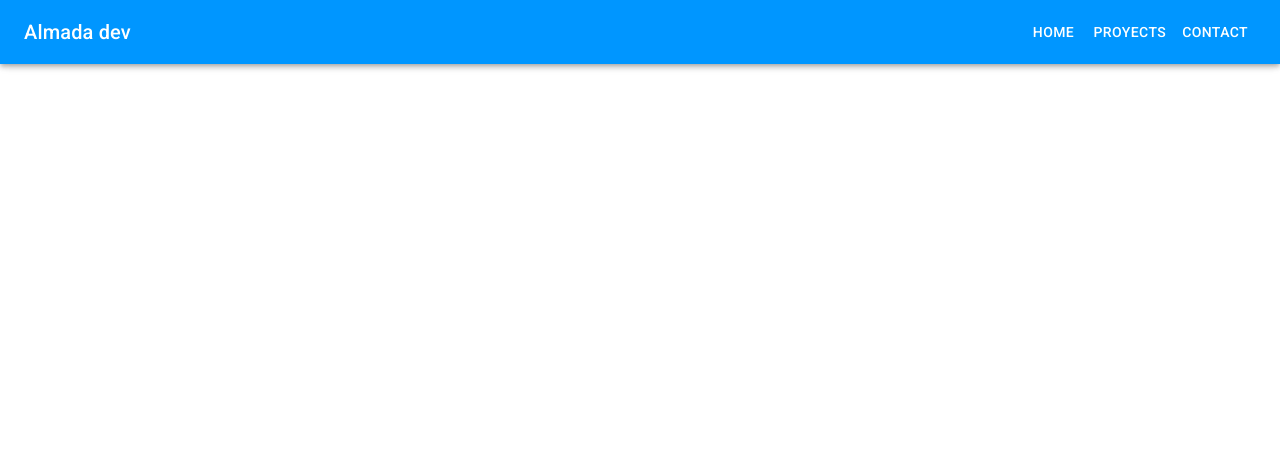
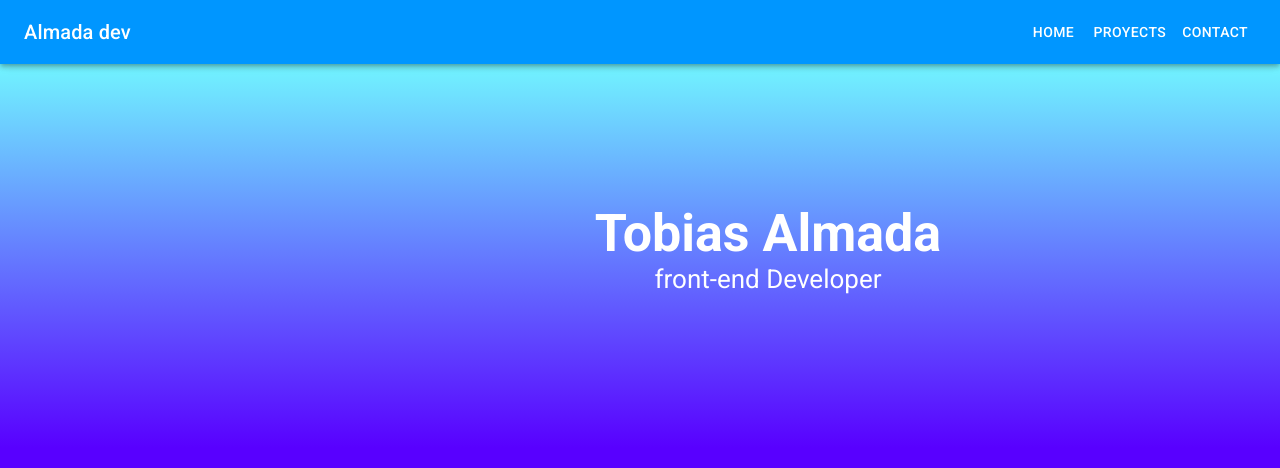
Before and after one commit to Almada2021/portfolio_template, a React (Create React App) app in the folder portfolio/: page / in a window 1280 px wide. Shown: the top 468 px of the page. Built offline with nearby package versions, Linux system fonts and the light colour scheme.

Commit message:
add layout modify navbar and routiing

```diff
--- a/portfolio/package.json
+++ b/portfolio/package.json
@@ -10,6 +10,7 @@
     "@testing-library/jest-dom": "^5.16.4",
     "@testing-library/react": "^13.3.0",
     "@testing-library/user-event": "^13.5.0",
+    "framer-motion": "^6.5.1",
     "react": "^18.2.0",
     "react-dom": "^18.2.0",
     "react-router-dom": "^6.3.0",
--- a/portfolio/public/index.html
+++ b/portfolio/public/index.html
@@ -4,10 +4,9 @@
     <meta charset="utf-8" />
     <link rel="icon" href="%PUBLIC_URL%/favicon.ico" />
     <meta name="viewport" content="width=device-width, initial-scale=1" />
-    <meta name="theme-color" content="#000000" />
     <meta
       name="description"
-      content="Web site created using create-react-app"
+      content="Tobias Almada portfolio  for development and create sites,contact,explore,etc with github and more"
     />
     <link rel="apple-touch-icon" href="%PUBLIC_URL%/logo192.png" />
     <link
@@ -28,7 +27,7 @@
       work correctly both with client-side routing and a non-root public URL.
       Learn how to configure a non-root public URL by running `npm run build`.
     -->
-    <title>React App</title>
+    <title>Almada Design</title>
   </head>
   <body>
     <noscript>You need to enable JavaScript to run this app.</noscript>
--- a/portfolio/src/App.js
+++ b/portfolio/src/App.js
@@ -1,6 +1,7 @@
 import './App.css';
-import {BrowserRouter} from "react-router-dom";
-import DrawerAppBar from './components/Navbar';
+import {BrowserRouter, Routes, Route} from "react-router-dom";
+import { Home } from './pages/Home';
+import DrawerAppBar from './components/Navbar'
 
 function App() {
 
@@ -8,6 +9,11 @@ function App() {
     <div className="App" >
       <BrowserRouter>
         <DrawerAppBar/>
+        <Routes>
+          <Route  path="/" index element={<Home/>}>
+
+          </Route>
+        </Routes>
       </BrowserRouter>
     </div>
   );
--- /dev/null
+++ b/portfolio/src/components/LayoutHome.js
@@ -0,0 +1,47 @@
+import React from 'react'
+import BoxFrame from './LayoutHome/BoxFrame'
+import  {motion} from "framer-motion";
+import {styled} from '@mui/material';
+
+const Title = styled(motion.h1)(({theme}) => ({
+  fontSize: "34px",
+  color: "#369",
+  margin:0,
+  [theme.breakpoints.up("md")]:{
+    fontSize : "52px"
+  }
+
+}));
+const Paragraph =  styled(motion.p)(({theme}) =>({
+  color: "369",
+  margin:0,
+  fontSize: "17px",
+  [theme.breakpoints.up("md")]:{
+    fontSize:"26px"
+  }
+}))
+export const LayoutHome = () => {
+
+  return (
+   <div style={{marginTop:"48px", background:"linear-gradient(to bottom, #72FFFF,#5800FF)", height:"400px", display: "flex", flexDirection: "column", alignItems:"center", justifyContent:"center"}}>
+      <Title
+        animate={{
+           color: "#fff",
+           x: "10vw",
+        }}
+        transition={{ ease: "easeOut", duration: 2 }}
+      >
+          Tobias Almada
+      </Title>
+      <Paragraph
+        animate={{
+          color: "#fff",
+          x: "10vw",
+        }}
+        transition={{ ease: "easeOut", duration: 2 }}
+      >
+        front-end Developer
+      </Paragraph>
+   </div>
+  )
+}
--- /dev/null
+++ b/portfolio/src/components/LayoutHome/BoxFrame.js
@@ -0,0 +1,14 @@
+import React from 'react'
+import  {motion} from "framer-motion"
+const BoxFrame = () => {
+  return (
+    <motion.div
+        animate={{
+            backgroundColor: "#f00"
+        }}
+    >
+        BoxFrame
+    </motion.div>
+  )
+}
+export default BoxFrame;
--- a/portfolio/src/components/Navbar.js
+++ b/portfolio/src/components/Navbar.js
@@ -1,6 +1,5 @@
-import { useState, useEffect } from 'react';
+import { useState} from 'react';
 import { Link } from 'react-router-dom';
-import PropTypes from 'prop-types';
 import AppBar from '@mui/material/AppBar';
 import Box from '@mui/material/Box';
 import Divider from '@mui/material/Divider';
@@ -34,7 +33,7 @@ export default function DrawerAppBar(props) {
   };
 
   const drawer = (
-    <Box onClick={handleDrawerToggle} sx={{ textAlign: 'center', backgroundColor:'#5800FF',height:"100%" }}>
+    <Box onClick={handleDrawerToggle} sx={{ textAlign: 'center', backgroundColor:'#5800FF',height:"100%"}}>
       <Typography variant="h6" sx={{ my: 2, color: '#fff' }}>
         Almada dev
       </Typography>
@@ -42,7 +41,7 @@ export default function DrawerAppBar(props) {
       <List>
         {navItems.map((item) => (
           <ListItem key={item} disablePadding>
-            <PrevLink to={`/${item}`}>
+            <PrevLink to={item !== "Home" ? `/${item}` : "/"}>
                 <ListItemButton sx={{ textAlign: 'center' }}>
                   <ListItemText primary={item} />
                 </ListItemButton>
@@ -79,7 +78,7 @@ export default function DrawerAppBar(props) {
             {navItems.map((item) => (
 
               <Button key={item} sx={{ color: '#fff' }}>
-                <PrevLink to={`/${item}`}>
+                <PrevLink to={item !== "Home" ? `/${item}` : "/"}>
                     {item}
                 </PrevLink>
               </Button>
--- a/portfolio/src/index.css
+++ b/portfolio/src/index.css
@@ -1,4 +1,5 @@
-body {
+body{
   margin: 0;
+  background-color: #5800FF;
   font-family:'Roboto', sans-serif;
 }
--- /dev/null
+++ b/portfolio/src/pages/Home.js
@@ -0,0 +1,9 @@
+import React from 'react'
+import { LayoutHome } from '../components/LayoutHome'
+export const Home = () => {
+  return (
+    <>
+        <LayoutHome/>
+    </>
+  )
+}
--- a/portfolio/src/theme.js
+++ b/portfolio/src/theme.js
@@ -16,5 +16,15 @@ export const theme = createTheme({
         otherColor:{
             main:"#999"
         }
+    },
+    breakpoints: {
+        values: {
+          xs: 0,
+          sm: 600,
+          md: 900,
+          lg: 1200,
+          xl: 1536,
+        },
     }
+
 })
```
Also changed, not shown: portfolio/public/manifest.json, 2 other files (tests, documents, lock files or other folders).
